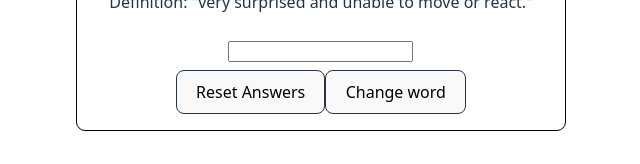
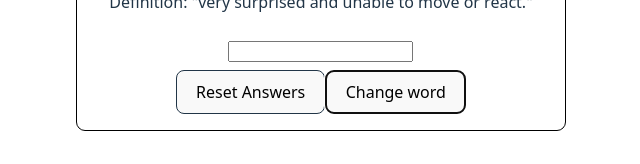
Before and after one commit to fgutierrezalbornoz/vocab-practice, a React (Vite) app: page / in a window 1280 px wide. Shown: the part 420-584 px from the top of the page, without its empty margins (319-959 px from the left). Built offline with nearby package versions, Linux system fonts and the light colour scheme.

Commit message:
change word button is autofocused

```diff
--- a/src/QuestionComponent.tsx
+++ b/src/QuestionComponent.tsx
@@ -161,7 +161,7 @@ export function QuestionComponent() {
         </form>
         <section className="md:flex gap-4 flex-col">
           <button onClick={resetAnswers}>Reset Answers</button>
-          <button onClick={chooseWord} className="change-button">Change word</button>
+          <button onClick={chooseWord} className="change-button" autoFocus>Change word</button>
         </section>
       </article>
     </>
```
